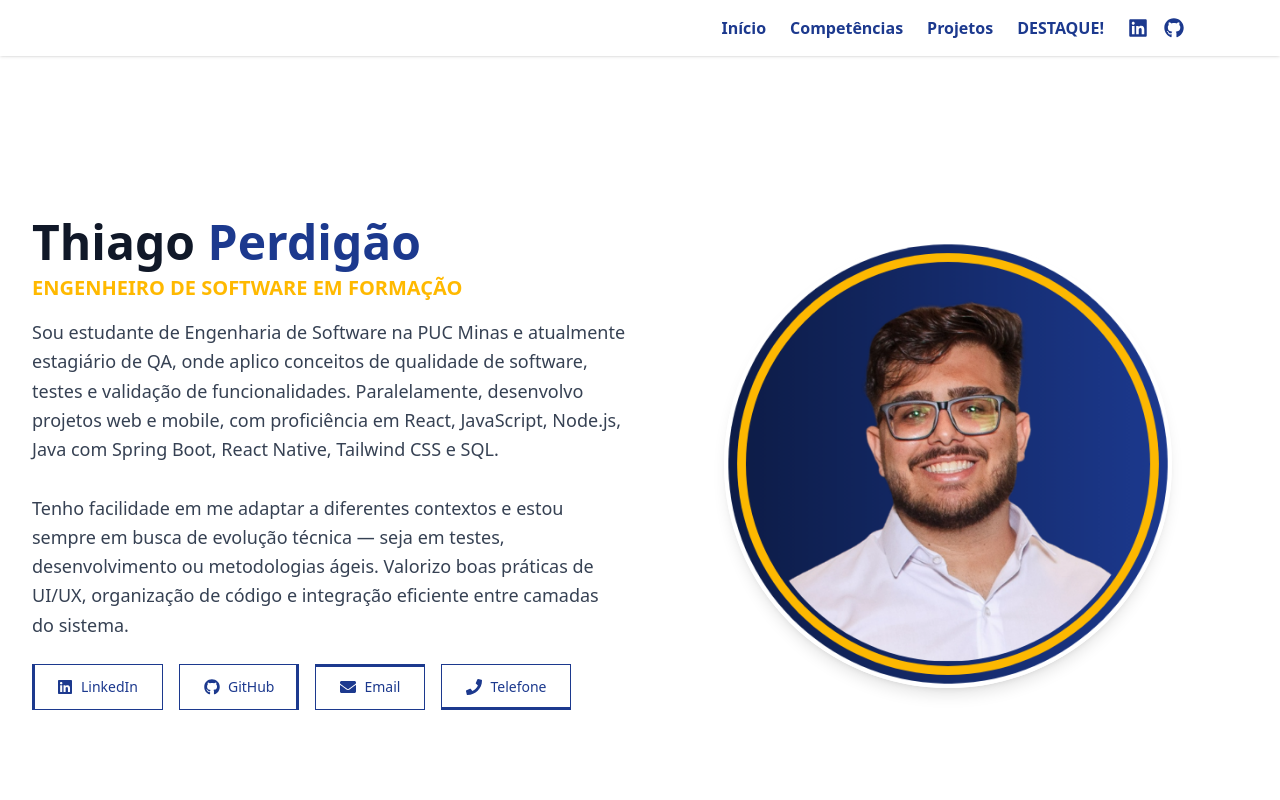
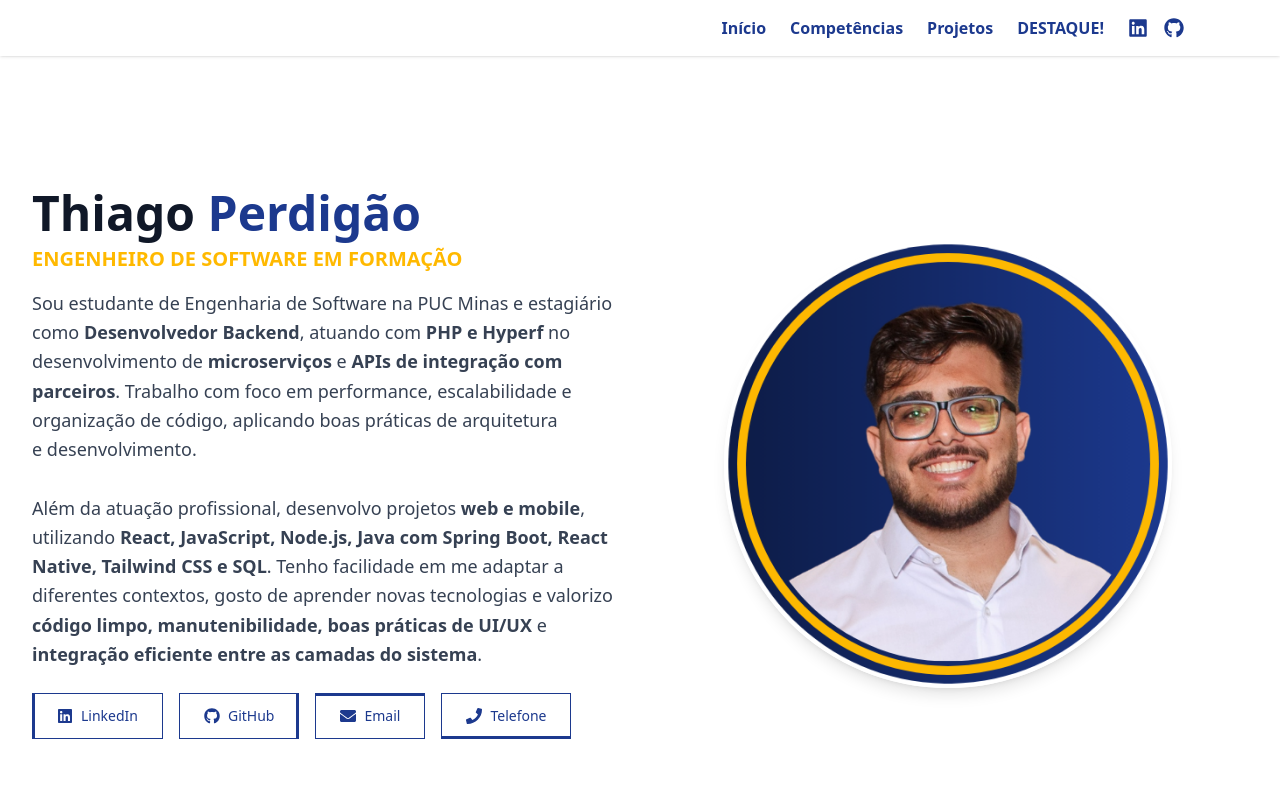
Before and after one commit to ThiagoPerdigao/showcase, a React (Vite) app: page / in a window 1280 px wide. Shown: the top 800 px of the page. Built offline with nearby package versions, Linux system fonts and the light colour scheme.

Commit message:
update bio

```diff
--- a/src/components/banner.tsx
+++ b/src/components/banner.tsx
@@ -20,11 +20,11 @@ const Banner = () => {
             <strong className="text-blue-900"> Perdigão </strong>
           </h1>
           <h2 className="text-xl font-semibold text-amber-400 mt-2">ENGENHEIRO DE SOFTWARE EM FORMAÇÃO</h2>
-          <p className="mt-4 text-base text-pretty text-gray-700 sm:text-lg/relaxed">
-          Sou estudante de Engenharia de Software na PUC Minas e atualmente estagiário de QA, onde aplico conceitos de qualidade de software, testes e validação de funcionalidades. Paralelamente, desenvolvo projetos web e mobile, com proficiência em React, JavaScript, Node.js, Java com Spring Boot, React Native, Tailwind CSS e SQL.
-<br /><br />
-          Tenho facilidade em me adaptar a diferentes contextos e estou sempre em busca de evolução técnica — seja em testes, desenvolvimento ou metodologias ágeis. Valorizo boas práticas de UI/UX, organização de código e integração eficiente entre camadas do sistema.
-          </p>
+         <p className="mt-4 text-base text-pretty text-gray-700 sm:text-lg/relaxed">
+          Sou estudante de Engenharia de Software na PUC Minas e estagiário como <strong>Desenvolvedor Backend</strong>, atuando com <strong>PHP e Hyperf</strong> no desenvolvimento de <strong>microserviços</strong> e <strong>APIs de integração com parceiros</strong>. Trabalho com foco em performance, escalabilidade e organização de código, aplicando boas práticas de arquitetura e desenvolvimento.
+          <br /><br />
+          Além da atuação profissional, desenvolvo projetos <strong>web e mobile</strong>, utilizando <strong>React, JavaScript, Node.js, Java com Spring Boot, React Native, Tailwind CSS e SQL</strong>. Tenho facilidade em me adaptar a diferentes contextos, gosto de aprender novas tecnologias e valorizo <strong>código limpo, manutenibilidade, boas práticas de UI/UX</strong> e <strong>integração eficiente entre as camadas do sistema</strong>.
+        </p>
           <div className="mt-6 flex flex-wrap gap-4">
             <a
               className="group relative flex items-center gap-2 border border-blue-900 px-6 py-3 overflow-hidden transition-all"
```
